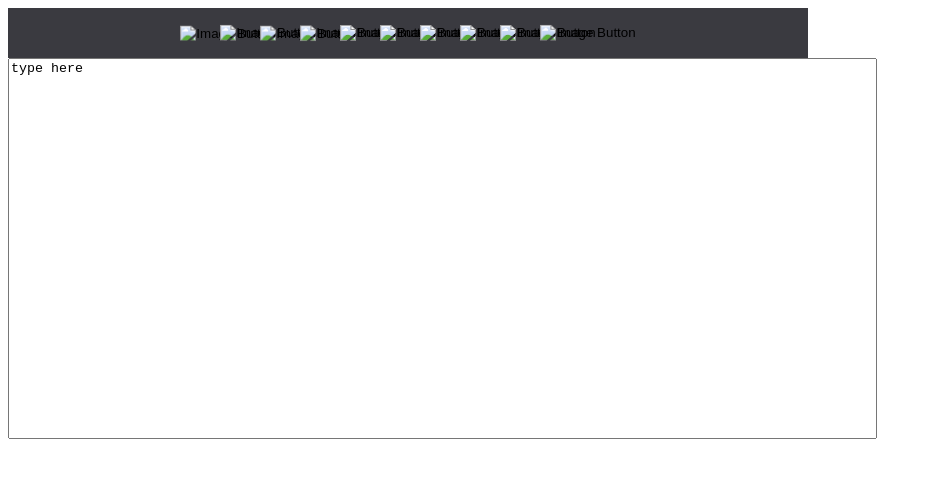
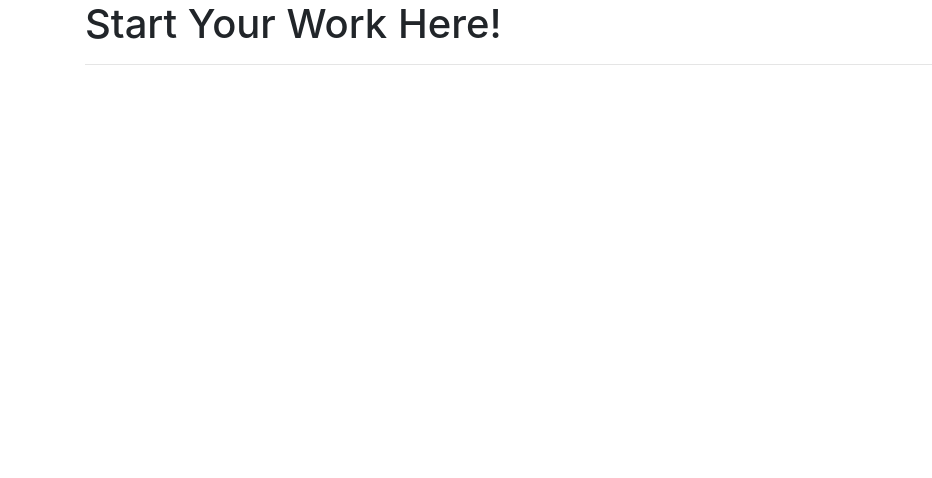
Before and after one commit to sheyahani/pekka-repo, a plain HTML site: page index.html in a window 1280 px wide. Shown: the whole page, without its empty margins (0-932 px from the left). Drawn offline with nearby package versions, Linux system fonts and the light colour scheme.

Commit message:
index.html

```diff
--- a/index.html
+++ b/index.html
@@ -1,67 +1,34 @@
 
-<!DOCTYPE html>
+<!doctype html>
 <html lang="en">
+
 <head>
-    <meta charset="UTF-8">
-    <meta name="viewport" content="width=device-width, initial-scale=1.0">
-    <title>Document</title>
-    <style>
-        .container {
-      position: relative;
-      width: 800px;
-      height: 50px;
-      background-color: #3a3a40; ; /* Rectangle color */
+    <!-- Required meta tags -->
+    <meta charset="utf-8">
+    <meta name="viewport" content="width=device-width, initial-scale=1, shrink-to-fit=no">
+    <!-- Bootstrap CSS -->
+    <link rel="stylesheet" href="https://maxcdn.bootstrapcdn.com/bootstrap/4.0.0/css/bootstrap.min.css" integrity="sha384-Gn5384xqQ1aoWXA+058RXPxPg6fy4IWvTNh0E263XmFcJlSAwiGgFAW/dAiS6JXm" crossorigin="anonymous">
+    <link rel="stylesheet" href="https://cdnjs.cloudflare.com/ajax/libs/font-awesome/4.7.0/css/font-awesome.min.css">
+    <title>Text Editor - [Your Student Number]</title>
+</head>
 
-    }
-        .button {
-      position: absolute;
-      transform: translate(-50%, -50%);
-      padding: 10px;
-      background-color: transparent; /* Button background color */
-      border: none;
-      cursor: pointer;
-    }
-    .button img {
-      max-width: 100%;
-      max-height: 100%;
-    }
-    </style>
-</head>
 <body>
-    <div class="container" >
 
-        <button class="button" onclick="bold()" style="top: 50%; left: 27.5%; width:70%; height: 70%;">
-          <img src="bold-xxl.png" alt="Image Button">
-        </button>
-        <button class="button" onclick="nderline()" style="top: 50%; left: 32.5%; width:85%; height:85%;">
-            <img src="format_underline_white_192x192.png" alt="Image Button">
-          </button>
-          <button class="button" onclick="italic()" style="top: 50%; left: 37.5%; width:70%; height:70%;">
-            <img src="italic-xxl.png" alt="Image Button">
-          </button>
-          <button class="button" onclick="textColor()" style="top: 50%; left: 42.5%; width:75%; height:75%;">
-            <img src="color.png" alt="Image Button">
-          </button>
-          <button class="button" onclick="leftAlign()" style="top: 50%; left: 47.5%; width:80%; height:80%;">
-            <img src="left.png" alt="Image Button">
-          </button>
-          <button class="button" onclick="ceneter()" style="top: 50%; left: 52.5%; width:80%; height:80%;">
-            <img src="center.png" alt="Image Button">
-          </button>
-          <button class="button" onclick="rightAlign()" style="top: 50%; left: 57.5%; width:80%; height:80%;">
-            <img src="right.png" alt="Image Button">
-          </button>
-          <button class="button" onclick="justify()" style="top: 50%; left: 62.5%; width:80%; height:80%;">
-            <img src="justify.png" alt="Image Button">
-          </button>
-          <button class="button" onclick="undo()" style="top: 50%; left: 67.5%; width:80%; height:80%;">
-            <img src="undo-4-32.png" alt="Image Button">
-          </button>
-          <button class="button" onclick="redo()" style="top: 50%; left: 72.5%; width:85%; height:85%;">
-            <img src="action-redo-32.png" alt="Image Button">
-          </button>
+    <!--  Remove this div once you are started -->
+    <div class="container">
+        <div class="row">
+            <div class="col-md-12">
+                <h1>Start Your Work Here!</h1>
+                <hr>
+            </div>
+        </div>
     </div>
 
-    <textarea rows="25" cols="106" id ="text" style="resize: none;" contenteditable="true">type here</textarea>
+
+    <!-- jQuery first, then Popper.js, then Bootstrap JS -->
+    <script src="https://code.jquery.com/jquery-3.2.1.slim.min.js" integrity="sha384-KJ3o2DKtIkvYIK3UENzmM7KCkRr/rE9/Qpg6aAZGJwFDMVNA/GpGFF93hXpG5KkN" crossorigin="anonymous"></script>
+    <script src="https://cdnjs.cloudflare.com/ajax/libs/popper.js/1.12.9/umd/popper.min.js" integrity="sha384-ApNbgh9B+Y1QKtv3Rn7W3mgPxhU9K/ScQsAP7hUibX39j7fakFPskvXusvfa0b4Q" crossorigin="anonymous"></script>
+    <script src="https://maxcdn.bootstrapcdn.com/bootstrap/4.0.0/js/bootstrap.min.js" integrity="sha384-JZR6Spejh4U02d8jOt6vLEHfe/JQGiRRSQQxSfFWpi1MquVdAyjUar5+76PVCmYl" crossorigin="anonymous"></script>
 </body>
+<!-- Author: [Your Name] | [Your Student Number] -->
 </html>
```
